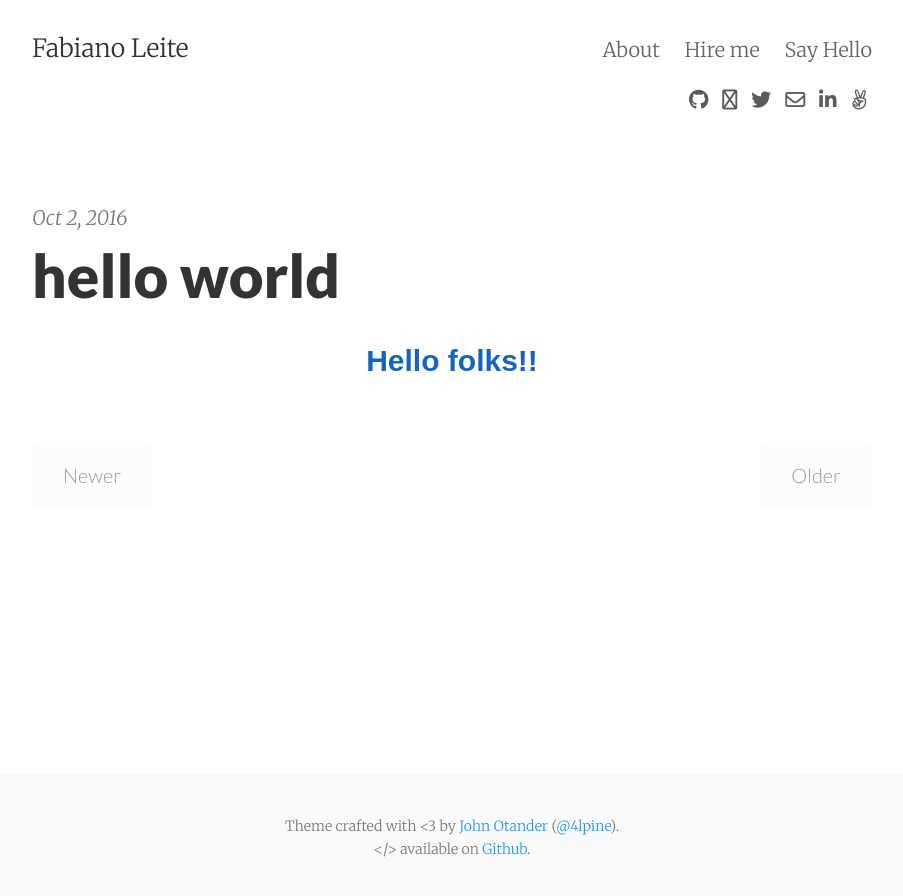
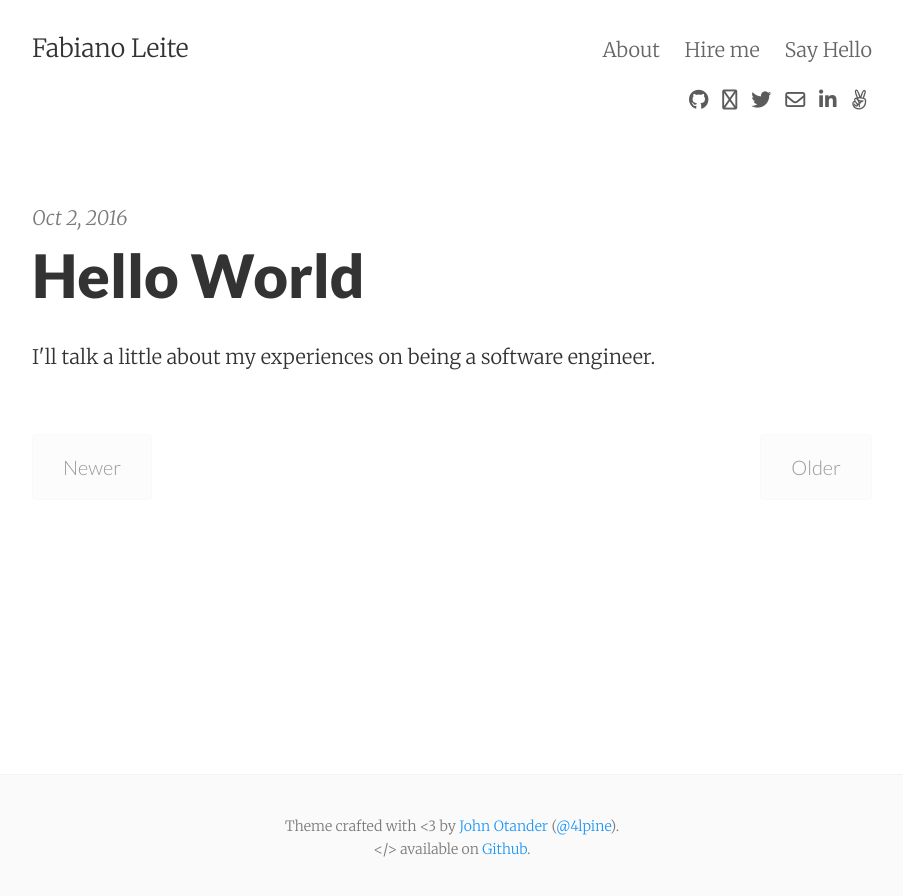
Before and after one commit to fabianoleittes/fabianoleittes.github.io, a Jekyll site: the page built from index.html, in a window 1280 px wide. Shown: the top 896 px of the page, without its empty margins (188-1091 px from the left). Built offline with Jekyll 4.4.1, drawn with Linux system fonts in a browser that asks for light colours; nearby versions of some CDN libraries; the list of posts is cut into pages by our own code; comment, search, counter and statistics services are not loaded.

Commit message:
Add summary for post.

```diff
--- a/_posts/2016-10-02-hello-world.md
+++ b/_posts/2016-10-02-hello-world.md
@@ -1,8 +1,9 @@
 ---
 layout: post
-title: hello world
+title: Hello World
 date: 2016-10-02 01:56
 categories:
+summary: I'll talk a little about my experiences on being a software engineer.
 ---
 
 Hello folks!!
```
